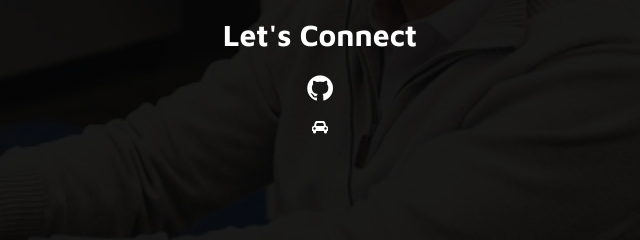
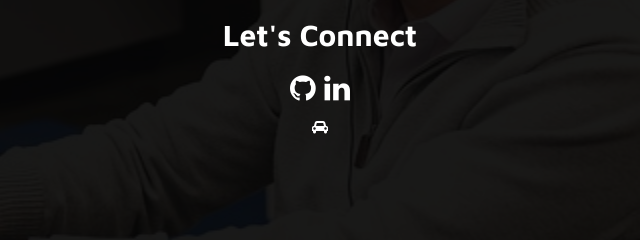
Before and after one commit to sresis/sresis.github.io, a plain HTML site: page index.html in a window 1280 px wide. Shown: the part 2544-2784 px from the top of the page, 320-960 px from the left. Drawn offline with Linux system fonts and the light colour scheme; files whose address does not match are found by name.

Commit message:
formatting

```diff
--- a/assets/css/style.css
+++ b/assets/css/style.css
@@ -334,6 +334,6 @@ footer {
         color: #000;
         text-decoration: none;
     }
-.icon-link:link {
+a:link {
     color:white;
 }
--- a/index.html
+++ b/index.html
@@ -224,7 +224,10 @@
                 <div class="row text-center" data-scroll-reveal="enter from the bottom after 0.2s">
                     <div class="col-md-6 col-md-offset-3 pad-bottom">
                         <h2><strong>Let's Connect </strong></h2>
-                        <h2><a href="https://github.com/sresis" class="icon-link"><i class="fa fa-github"></i></a></h2>
+                        <h2>
+                            <a href="https://github.com/sresis" class="icon-link"><i class="fa fa-github"></i></a>
+                            <a href="https://www.linkedin.com/in/stephanie-resis/" class="icon-link"><i class="fa fa-linkedin"></i></a>
+                        </h2>
                         <i class="fa fa-car"></i>
 
 
```
